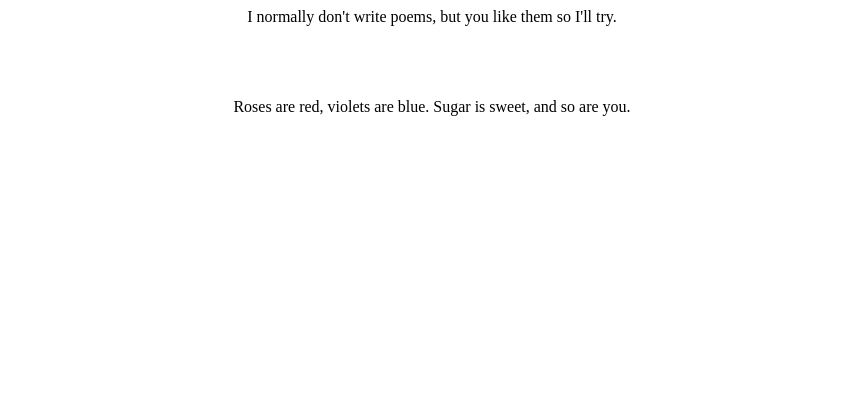
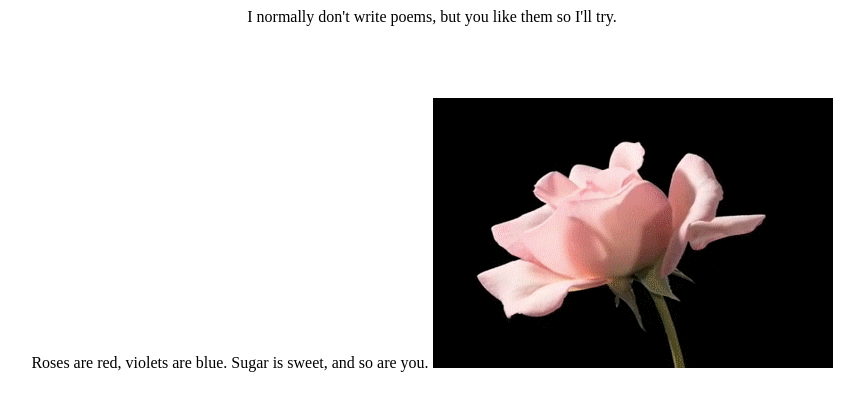
Before and after one commit to queenofbread/L235F16, a plain HTML site: page html/CodePoem.html in a window 1280 px wide. Shown: the whole page, without its empty margins (208-1072 px from the left). Drawn offline with Linux system fonts and the light colour scheme.

Commit message:
Update CodePoem.html

```diff
--- a/html/CodePoem.html
+++ b/html/CodePoem.html
@@ -17,6 +17,8 @@ Sugar is sweet, and so are you.
 
 <!-Even when I've "figured out" those poems, it's impossible to feel satisfied or accomplished, because the emotion is there from before, when I didn't know what the birds stood for but I knew they made me feel bad inside. That's why I don't like poetry.->
 
+<img src="/L235F16/images/rose-animated-gif-12.gif">
+
 <!-But I love you.->
 
 </body>
```
